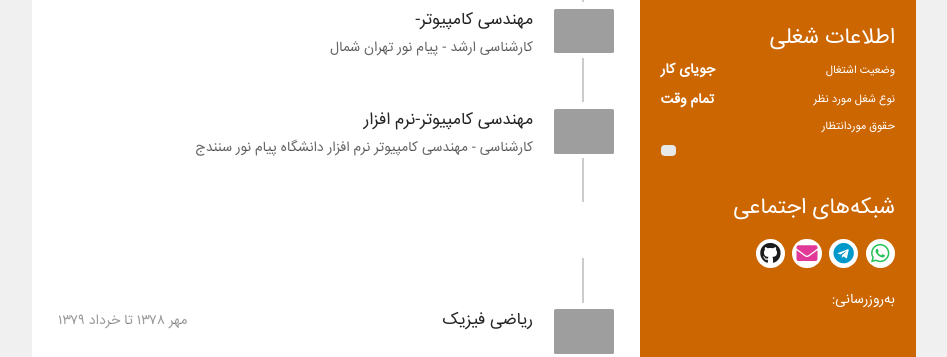
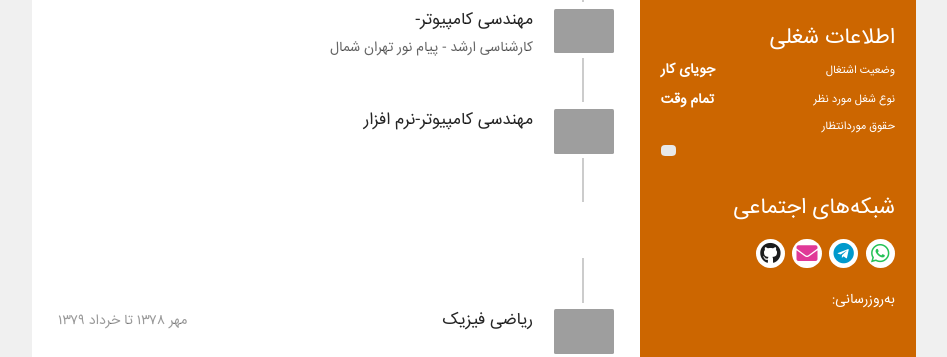
Before and after one commit to Smz-zamani/resume, a plain HTML site: page index.html in a window 1280 px wide. Shown: the part 608-965 px from the top of the page, without its empty margins (166-1113 px from the left). Drawn offline with Linux system fonts and the light colour scheme; grey boxes are pictures that could not be loaded.

Commit message:
Update index.html

```diff
--- a/index.html
+++ b/index.html
@@ -301,7 +301,7 @@
                                     <div class="ui right floated r-grey" style="text-align: left">
 
                                     </div>
-                                    <div class="meta">کارشناسی - مهندسی کامپیوتر نرم افزار دانشگاه پیام نور سنندج</div>
+                                    <div class="meta"> </div>
                                 </div>
                             </div>
 
```
